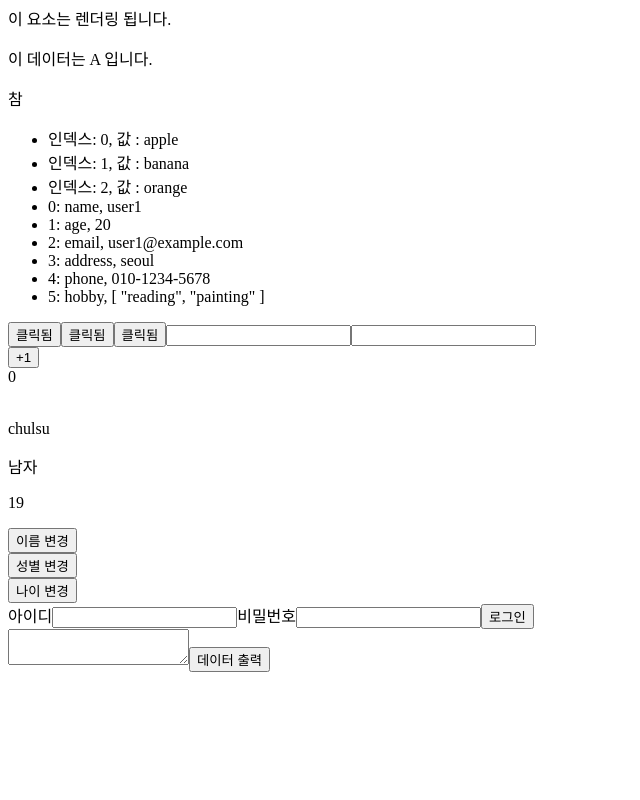
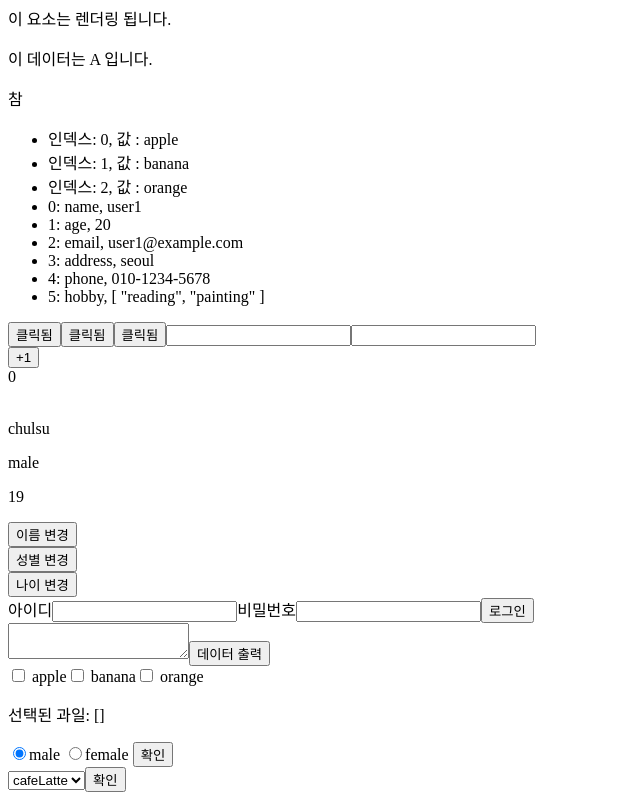
Before and after one commit to dongugchoi/Tutoring, a Vue app in the folder npm-vue/ch03/: page / in a window 1280 px wide. Shown: the part 346-1146 px from the top of the page, without its empty margins (0-640 px from the left). Before the commit the page ends 1026 px from the top, so only its background shows below. Built offline with nearby package versions, Linux system fonts and the light colour scheme.

Commit message:
vue directive study

```diff
--- a/npm-vue/ch03/src/App.vue
+++ b/npm-vue/ch03/src/App.vue
@@ -75,6 +75,32 @@
   <button type="button" @click="printData">데이터 출력</button>
 </form>
 
+<form id="loginform">
+  <label v-for="(fruit, index) in fruits" :key="index">
+    <input type="checkbox" v-model="selectedFruits" :value="fruit"> {{ fruit }}
+  </label>
+</form>
+<p>선택된 과일: {{ selectedFruits }}</p>
+
+<form id="loginform">
+  <label for="male">
+    <input type="radio" id="male" name="gender" v-model="gender" value="male">male</input>
+  </label>
+  <label for="female">
+    <input type="radio" id="female" name="gender" v-model="gender" value="female">female</input>
+  </label>
+  <button type="button" @click="printGender">확인</button>
+</form>
+
+<form id="loginform">
+  <select v-model="selectItem">
+    <option value="coffee">coffee</option>
+    <option value="tea">tea</option>
+    <option value="cafeLatte">cafeLatte</option>
+  </select>
+  <button type="button" @click="printSelectedItem">확인</button>
+</form>
+
 
 
 
@@ -87,7 +113,7 @@
     data() {
       return {
         name: 'chulsu',
-        gender:'남자',
+        gender:'male',
         age: 19,
         message:'<h1>Hello Vue.js!</h1>',
         messages:'',
@@ -108,16 +134,27 @@
         number:0,
         uId:'',
         uPwd:'',
+        selectedFruits:[],
+        selectItem : 'cafeLatte',
       }
     },
 
     methods:{
+
+      printGender(){
+        console.log(this.gender)
+      },
+
       printData(){
         console.log(this.messages)
       },
 
       clickHandler(){
         alert('클릭됬음')
+      },
+
+      printSelectedItem(){
+        console.log(this.selectItem)
       },
 
 
@@ -145,6 +182,10 @@
       login(){
         console.log('아이디 :',this.uId)
         console.log('비밀번호',this.uPwd)
+      },
+
+      fruit(){
+        this.fruits = ture
       }
     }
   }
```
